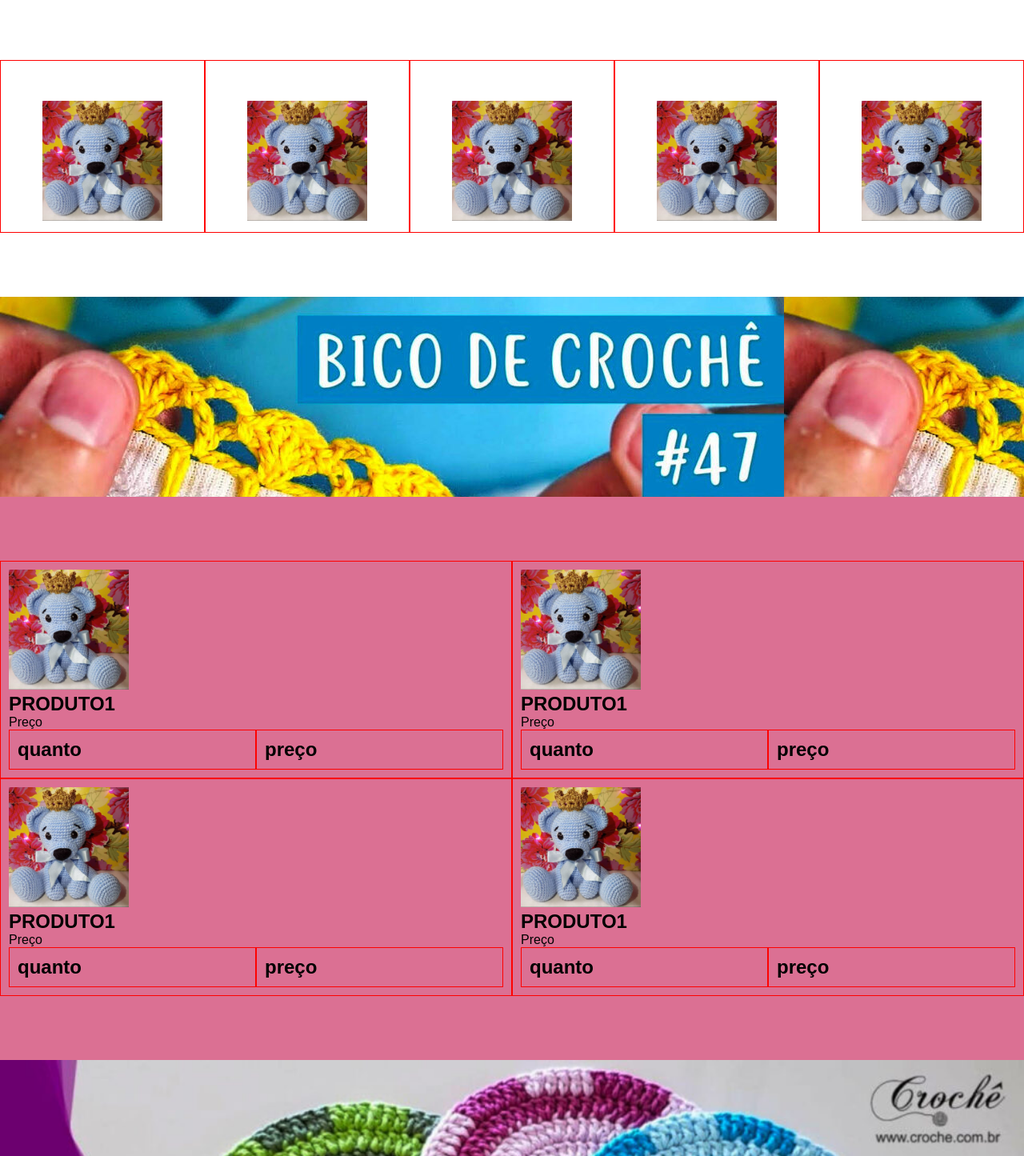
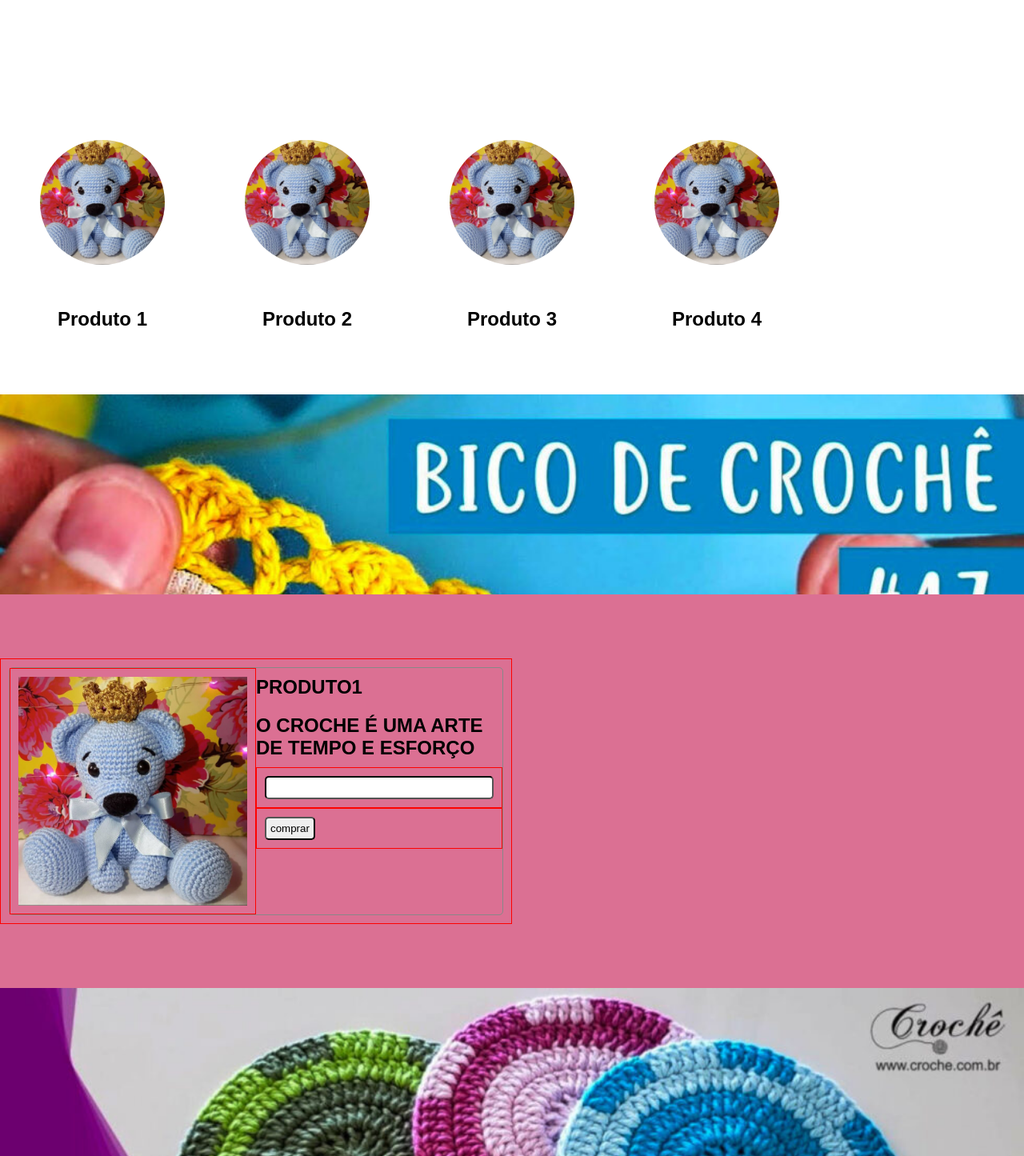
Before and after one commit to Pegoral123/git.vallenciee, a plain HTML site: page index.html in a window 1280 px wide. Shown: the part 279-1724 px from the top of the page at 80% size. Drawn offline with Linux system fonts and the light colour scheme.

Commit message:
17/01/2022

```diff
--- a/css/padrao.css
+++ b/css/padrao.css
@@ -91,6 +91,17 @@
 .p-5{
    padding: 50px;
 }
+.p-6{
+   padding: 60px;
+}
+.p-7{
+   padding: 70px;
+}
+
+
 .texto{
    text-align: center;
 }
+.circulo{
+   border-radius: 50%;
+}
--- a/css/site.css
+++ b/css/site.css
@@ -69,7 +69,7 @@ section {
  }
 
 #propagandas1{
- background-image: url(../img/propaganda1.jpg);
+ background-image: url(../img/propaganda1.jpg);background-size: cover
 }
 #propagandas2{
     background-image: url(../img/propaganda2.jpg);background-size: cover;
@@ -77,3 +77,14 @@ section {
 .left{
     float: left;
 }
+
+
+.produtos {
+    border-radius: 5px;
+    border:solid 1px #888
+}
+.produtos input, .produtos button{
+    border-radius: 5px;
+    border-color: rgb(0, 0, 0);
+    padding: 5px;
+}
--- a/index.html
+++ b/index.html
@@ -55,30 +55,32 @@
       </div>
    </nav>
 
-   <section id="divulgacao1" class="clearfix container bg-whithe">
+   <section id="divulgacao1" class="clearfix container bg-whithe" >
 
-      <div class="col-3">
 
-         <img  src="demonstracao.jpg"  alt="demonstracao" height="150px"  width="150px ">
 
+      <div clas="col-3 demonstracao-fotos h2">
+
+         <img  src="demonstracao.jpg"  alt="demonstracao "class="responsivel p-5 circulo" >
+            <h2>Produto 1</h2>
+      </div >
+
+      <div clas="col-3">
+
+           <img  src="demonstracao.jpg"  alt="demonstracao" class="responsivel p-5 circulo ">
+           <h2>Produto 2</h2>
       </div>
 
-      <div class="col-3">
-           <img  src="demonstracao.jpg"  alt="demonstracao" height="150px"  width="150px">
+      <div clas="col-3">
 
+         <img  src="demonstracao.jpg"  alt="demonstracao" class="responsivel p-5 circulo " >
+           <h2>Produto 3</h2>
       </div>
 
-      <div class="col-3">
-         <img  src="demonstracao.jpg"  alt="demonstracao" height="150px"  width="150px">
-      </div>
+      <div clas="col-3" >
 
-      <div class="col-3">
-         <img  src="demonstracao.jpg"  alt="demonstracao" height="150px"  width="150px">
-
-      </div>
-
-      <div class="col-3">
-         <img  src="demonstracao.jpg"  alt="demonstracao" height="150px"  width="150px">
+         <img  src="demonstracao.jpg"  alt="demonstracao" class="responsivel p-5 circulo " >
+         <h2>Produto 4</h2>
       </div>
 
    </section>
@@ -95,66 +97,25 @@
 
       <div class="col-6">
 
+            <div class="produtos row">
                 <div>
-           <img  src="demonstracao.jpg"  alt="demonstracao" height="150px"  width="150px" class=>
-                 <h1>PRODUTO1</h1>
-                 <p>Preço</p>
-               <div col="col-6">
-
-                  <h1 class="col-6">quanto</h1>
-                  <h1 class="col-6">preço</h1>
-
-               </div>
+                    <img  src="demonstracao.jpg"  alt="demonstracao" class="p-1 col-6">
+                    <h1 class="p-1">PRODUTO1</h1>
+                    <h1 class="p-1">O CROCHE É UMA ARTE DE TEMPO E ESFORÇO</h1>
                 </div>
 
+
+                     <div class="col-6">
+                         <input type="number" step="1" min="0" max="10" class="responsivel">
                      </div>
                      <div class="col-6">
-
-            <div>
-              <img  src="demonstracao.jpg"  alt="demonstracao" height="150px"  width="150px" class=>
-                    <h1>PRODUTO1</h1>
-                    <p>Preço</p>
-                  <div col="col-6">
-
-                     <h1 class="col-6">quanto</h1>
-                     <h1 class="col-6">preço</h1>
-
-                  </div>
+                        <button type="buttom"clss="responsive bg-dourado ">comprar</button>
                      </div>
 
             </div>
 
-            <div class="col-6">
-
-               <div>
-                 <img  src="demonstracao.jpg"  alt="demonstracao" height="150px"  width="150px" class=>
-                       <h1>PRODUTO1</h1>
-                       <p>Preço</p>
-                     <div col="col-6">
-
-                        <h1 class="col-6">quanto</h1>
-                        <h1 class="col-6">preço</h1>
-
-                     </div>
       </div>
 
-               </div>
-
-               <div class="col-6">
-
-                  <div>
-                    <img  src="demonstracao.jpg"  alt="demonstracao" height="150px"  width="150px" class=>
-                          <h1>PRODUTO1</h1>
-                          <p>Preço</p>
-                        <div col="col-6">
-
-                           <h1 class="col-6">quanto</h1>
-                           <h1 class="col-6">preço</h1>
-
-                        </div>
-                  </div>
-
-                  </div>
 
 
 
```
Lines whose indentation alone changed are shown as unchanged.
